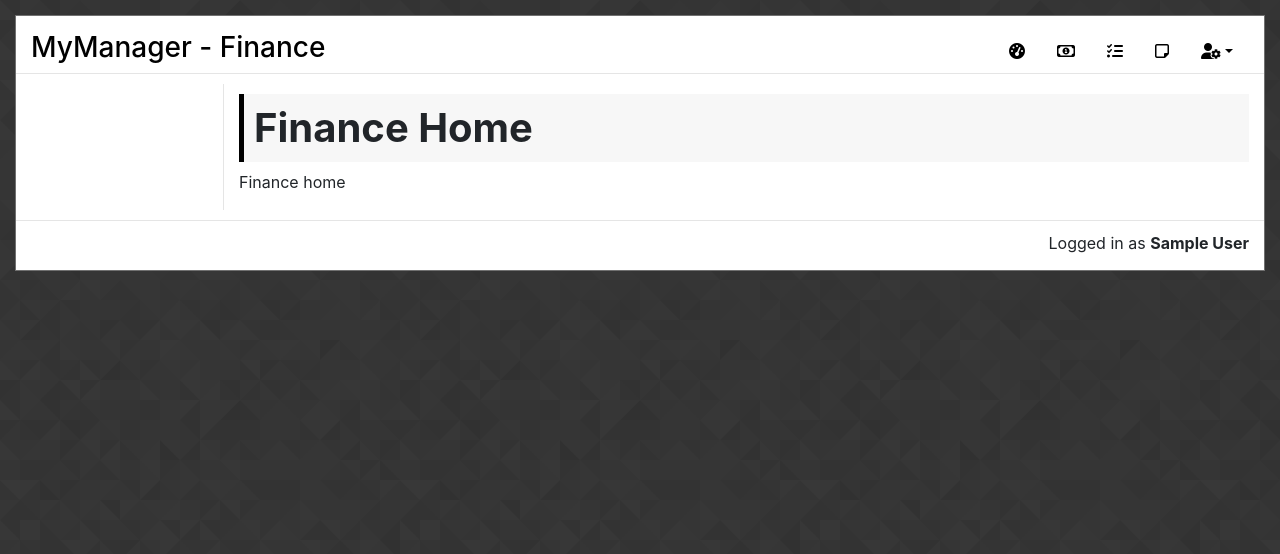
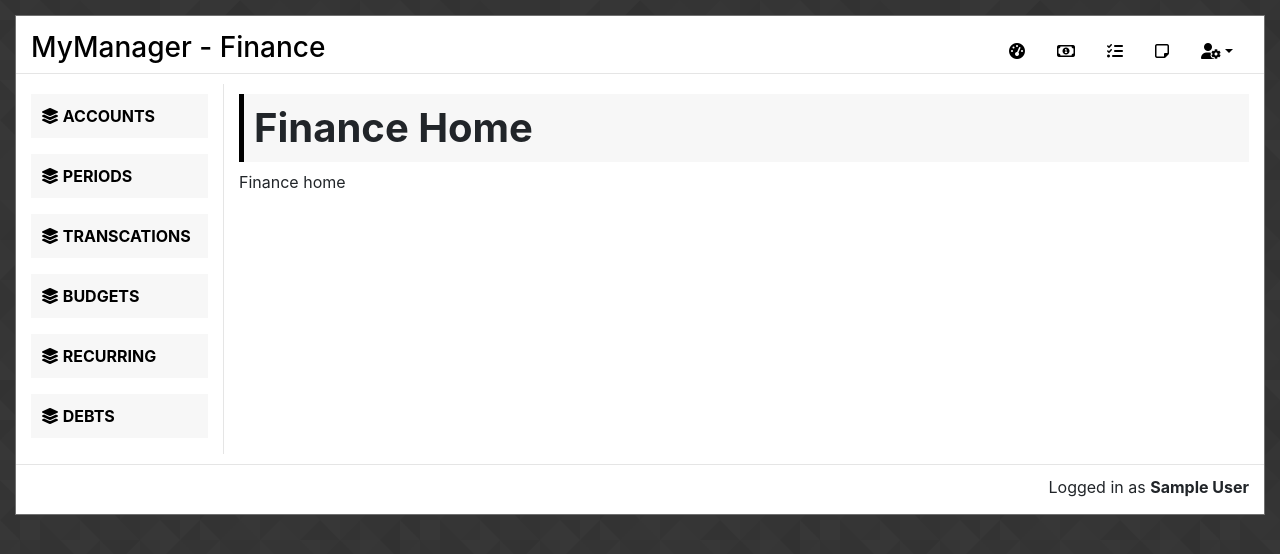
Before and after one commit to Robtych121/MyManager, a Django app: page /finance/ in a window 1280 px wide. Shown: the top 554 px of the page. Run offline with Django 3.2, Linux system fonts and the light colour scheme; the visitor is signed in with stand-in values (Sample User, id 1); data that the repository does not hold is empty; some libraries are stand-ins or nearby versions.

Commit message:
created 1st draft navigation

```diff
--- a/templates/partials/navigation.html
+++ b/templates/partials/navigation.html
@@ -75,6 +75,89 @@
 
 
 <div id="finance_menu" class="menugroup">
+  <a class="menu_clicker" data-toggle="collapse" href="#accounts" role="button" aria-expanded="false" aria-controls="yourlists">
+    <p class="menu_section"><i class="fas fa-layer-group"></i> Accounts</p>
+  </a>
+  <div class="collapse" id="accounts">
+  <ul class="nav nav-pills flex-column">
+      <li class="nav-item">
+        <a class="nav-link" href="#"><i class="fas fa-user"></i> View Accounts</a>
+      </li>
+      <li class="nav-item">
+        <a class="nav-link" href="#"><i class="fas fa-user"></i> Create Account</a>
+      </li>
+    </ul>
+  </div>
+
+  <a class="menu_clicker" data-toggle="collapse" href="#periods" role="button" aria-expanded="false" aria-controls="yourlists">
+    <p class="menu_section"><i class="fas fa-layer-group"></i> Periods</p>
+  </a>
+  <div class="collapse" id="periods">
+  <ul class="nav nav-pills flex-column">
+      <li class="nav-item">
+        <a class="nav-link" href="#"><i class="fas fa-user"></i> View Periods</a>
+      </li>
+      <li class="nav-item">
+        <a class="nav-link" href="#"><i class="fas fa-user"></i> Create Period</a>
+      </li>
+    </ul>
+  </div>
+
+  <a class="menu_clicker" data-toggle="collapse" href="#transations" role="button" aria-expanded="false" aria-controls="yourlists">
+    <p class="menu_section"><i class="fas fa-layer-group"></i> Transcations</p>
+  </a>
+  <div class="collapse" id="transations">
+  <ul class="nav nav-pills flex-column">
+      <li class="nav-item">
+        <a class="nav-link" href="#"><i class="fas fa-user"></i> View Transcations</a>
+      </li>
+      <li class="nav-item">
+        <a class="nav-link" href="#"><i class="fas fa-user"></i> Create Transcation</a>
+      </li>
+    </ul>
+  </div>
+
+  <a class="menu_clicker" data-toggle="collapse" href="#budgets" role="button" aria-expanded="false" aria-controls="yourlists">
+    <p class="menu_section"><i class="fas fa-layer-group"></i> Budgets</p>
+  </a>
+  <div class="collapse" id="budgets">
+  <ul class="nav nav-pills flex-column">
+      <li class="nav-item">
+        <a class="nav-link" href="#"><i class="fas fa-user"></i> View Budgets</a>
+      </li>
+      <li class="nav-item">
+        <a class="nav-link" href="#"><i class="fas fa-user"></i> Create Budget</a>
+      </li>
+    </ul>
+  </div>
+
+  <a class="menu_clicker" data-toggle="collapse" href="#recurring" role="button" aria-expanded="false" aria-controls="yourlists">
+    <p class="menu_section"><i class="fas fa-layer-group"></i> Recurring</p>
+  </a>
+  <div class="collapse" id="recurring">
+  <ul class="nav nav-pills flex-column">
+      <li class="nav-item">
+        <a class="nav-link" href="#"><i class="fas fa-user"></i> View Recurring</a>
+      </li>
+      <li class="nav-item">
+        <a class="nav-link" href="#"><i class="fas fa-user"></i> Create Recurring</a>
+      </li>
+    </ul>
+  </div>
+
+  <a class="menu_clicker" data-toggle="collapse" href="#debts" role="button" aria-expanded="false" aria-controls="yourlists">
+    <p class="menu_section"><i class="fas fa-layer-group"></i> Debts</p>
+  </a>
+  <div class="collapse" id="debts">
+  <ul class="nav nav-pills flex-column">
+      <li class="nav-item">
+        <a class="nav-link" href="#"><i class="fas fa-user"></i> View Debts</a>
+      </li>
+      <li class="nav-item">
+        <a class="nav-link" href="#"><i class="fas fa-user"></i> Create Debt</a>
+      </li>
+    </ul>
+  </div>
 
 </div>
 
```
